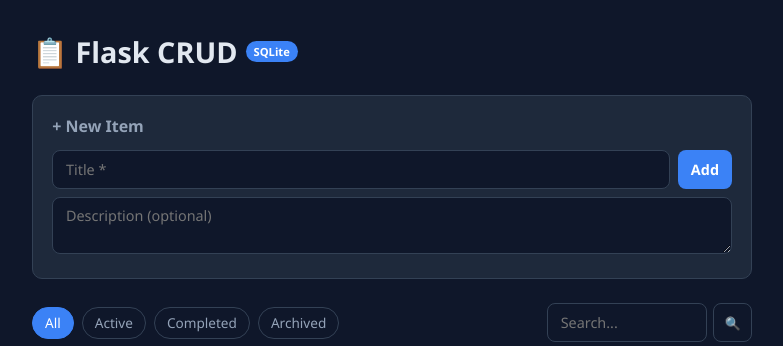
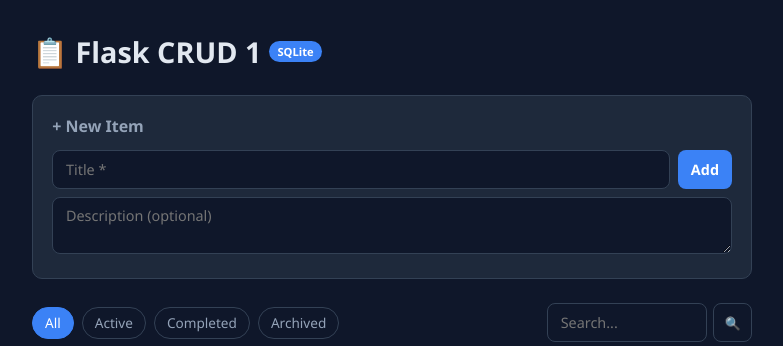
Before and after one commit to katerpillar77/flask-sqlite-crud, a Flask app: page / in a window 1280 px wide. Shown: the top 346 px of the page, without its empty margins (248-1031 px from the left). Run offline with Flask 3, Linux system fonts and the light colour scheme; data that the repository does not hold is empty.

Commit message:
Update index.html

```diff
--- a/templates/index.html
+++ b/templates/index.html
@@ -92,7 +92,7 @@
 </head>
 <body>
     <div class="container">
-        <h1>📋 Flask CRUD <span>SQLite</span></h1>
+        <h1>📋 Flask CRUD 1<span>SQLite</span></h1>
 
         {% with messages = get_flashed_messages(with_categories=true) %}
         {% for cat, msg in messages %}
```
